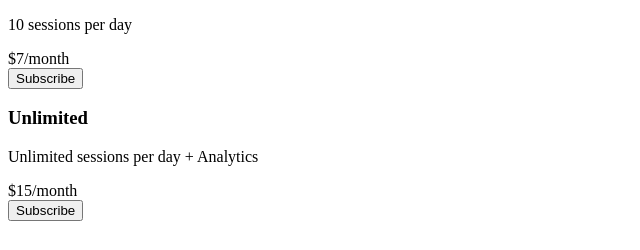
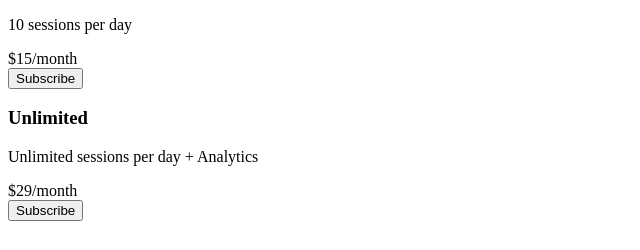
Before and after one commit to pleaseangel/bfrb, a plain HTML site: page subscription.html in a window 1280 px wide. Shown: the part 243-493 px from the top of the page, 0-640 px from the left. Drawn offline with Linux system fonts and the light colour scheme; a script that the page names is missing.

Commit message:
Update subscription.html

```diff
--- a/subscription.html
+++ b/subscription.html
@@ -21,14 +21,14 @@
       <div class="pricing-tier">
         <h3>Pro</h3>
         <p>10 sessions per day</p>
-        <div class="price">$7/month</div>
+        <div class="price">$15/month</div>
         <button id="proBtn">Subscribe</button>
       </div>
 
       <div class="pricing-tier">
         <h3>Unlimited</h3>
         <p>Unlimited sessions per day + Analytics</p>
-        <div class="price">$15/month</div>
+        <div class="price">$29/month</div>
         <button id="unlimitedBtn">Subscribe</button>
       </div>
     </div>
```
